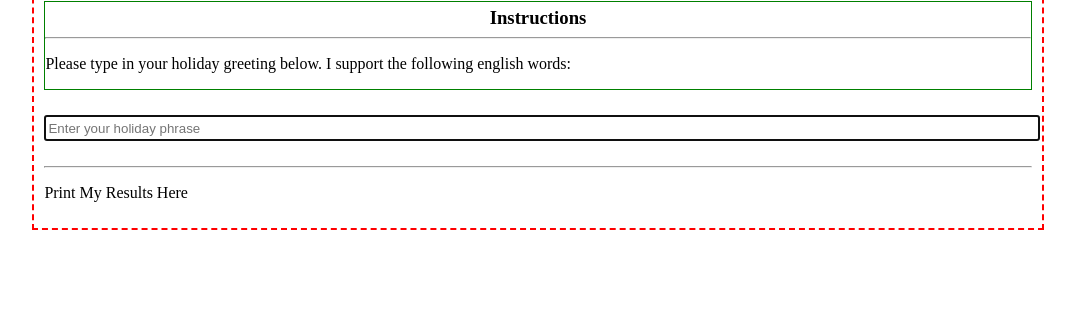
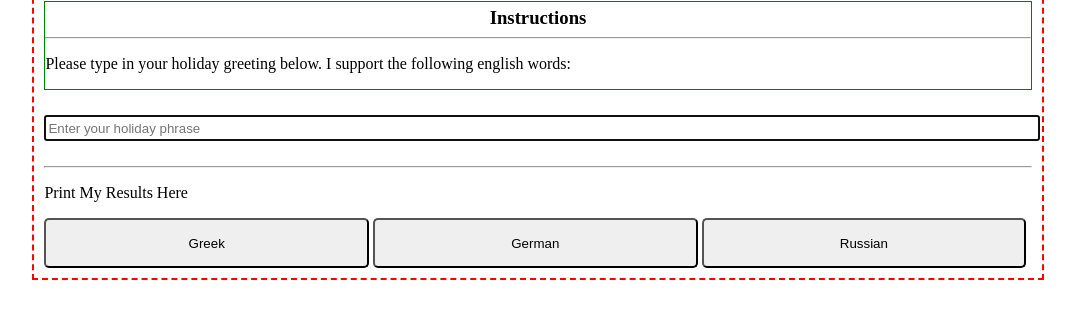
Before and after one commit to MCrank/translator, a plain HTML site: page index.html in a window 1280 px wide. Shown: the part 217-536 px from the top of the page, without its empty margins (102-1177 px from the left). Drawn offline with Linux system fonts and the light colour scheme.

Commit message:
Added language buttons and styling

```diff
--- a/index.html
+++ b/index.html
@@ -27,6 +27,13 @@
             <hr>
             <p>Print My Results Here</p>
         </div>
+        <div id="app-buttons-container">
+            <div id="lang-buttons">
+                <input type="button" value="Greek" class="button">
+                <input type="button" value="German" class="button">
+                <input type="button" value="Russian" class="button">
+            </div>
+        </div>
     </div>
 
     <script src="main.js"></script>
--- a/main.css
+++ b/main.css
@@ -38,3 +38,22 @@
 #print-results {
   /* margin: 10px; */
 }
+
+#app-buttons-container {
+  display: flex;
+  justify-content: space-around;
+}
+
+#lang-buttons {
+  justify-content: space-around;
+  flex-direction: row;
+  flex-grow: 1;
+  /* width: 100%; */
+}
+
+.button {
+  /* padding: 0; */
+  width: 32.88%;
+  height: 50px;
+  border-radius: 5px;
+}
```
